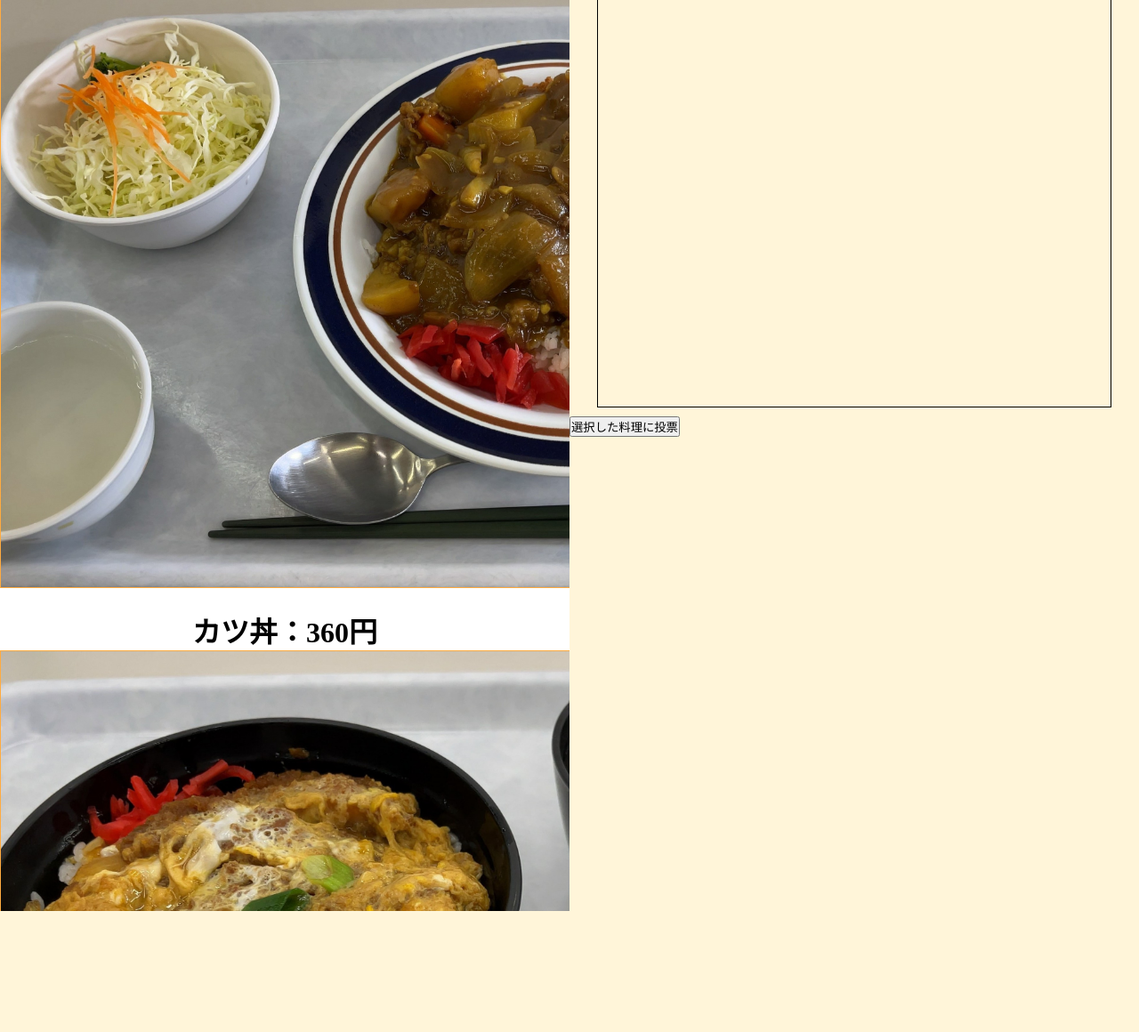
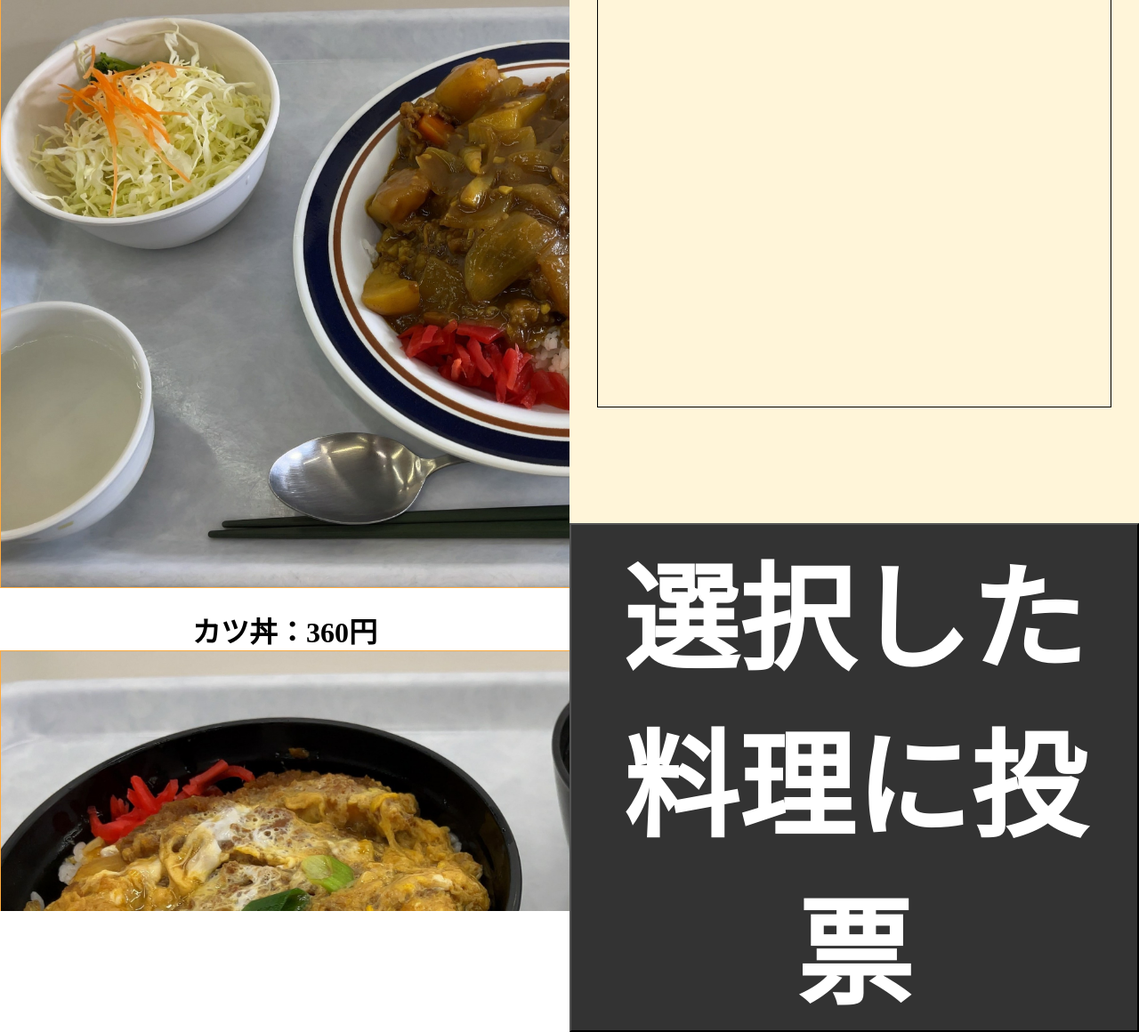
Before and after one commit to kouhei0217/SystemDesign2, a Flask app: template templates/index.html in a window 1280 px wide. Shown: the part 1576-2736 px from the top of the page at 89% size. Before the commit the page ends 2600 px from the top, so only its background shows below. Run offline with Flask 2, Linux system fonts and the light colour scheme; the template is opened without the code that fills it, so the values that code supplies are empty.

Commit message:
Update index.css

```diff
--- a/static/index.css
+++ b/static/index.css
@@ -83,13 +83,18 @@ body .main .request_box .menus .radio_button label {
   margin-left: 2vh;
 }
 
-body .main .request_box .button {
+body .main .request_box button {
+  color: #fff;
+  background: #333;
   display: block;
   margin: 5vh auto;
   padding: 2px 10px;
   font-weight: bold;
   font-size: 5vh;
-
   border-radius: 0px;
+  transition: .3s;
+}
+body .main .request_box button:hover {
+  background: #13c3ac;
 }
 /*# sourceMappingURL=index.css.map */
```
